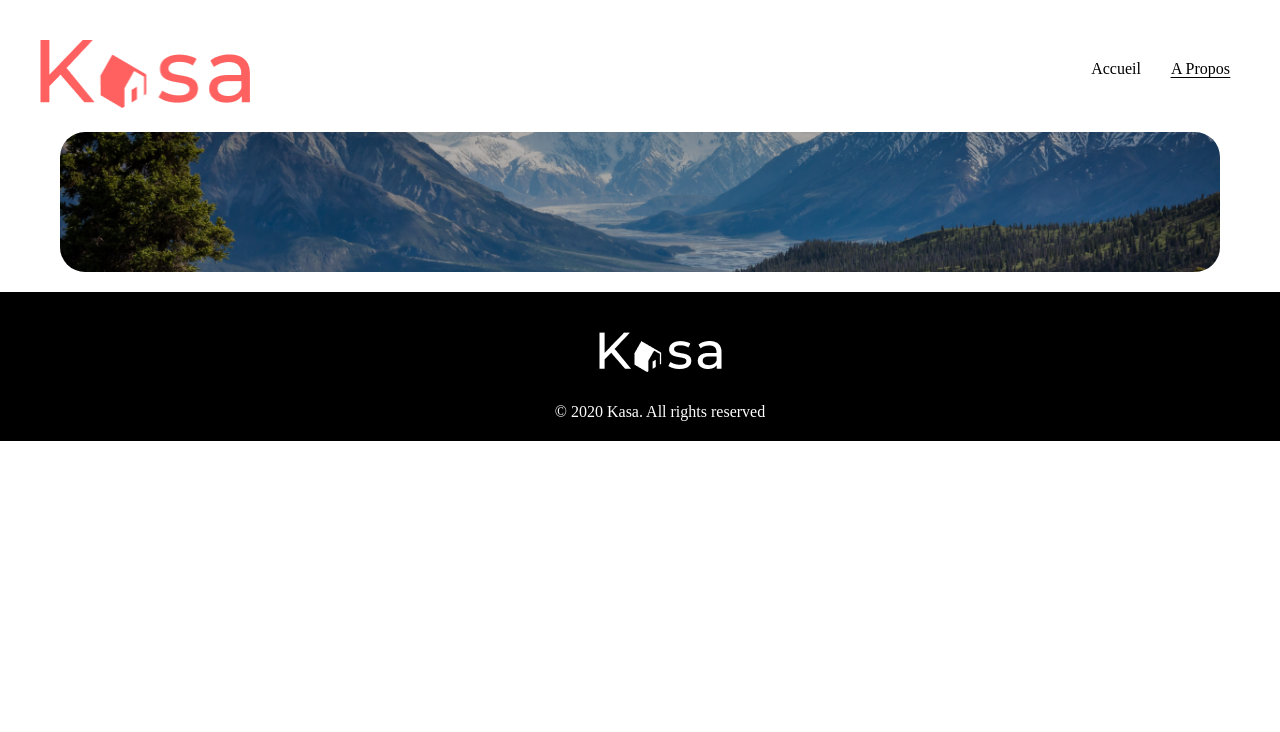
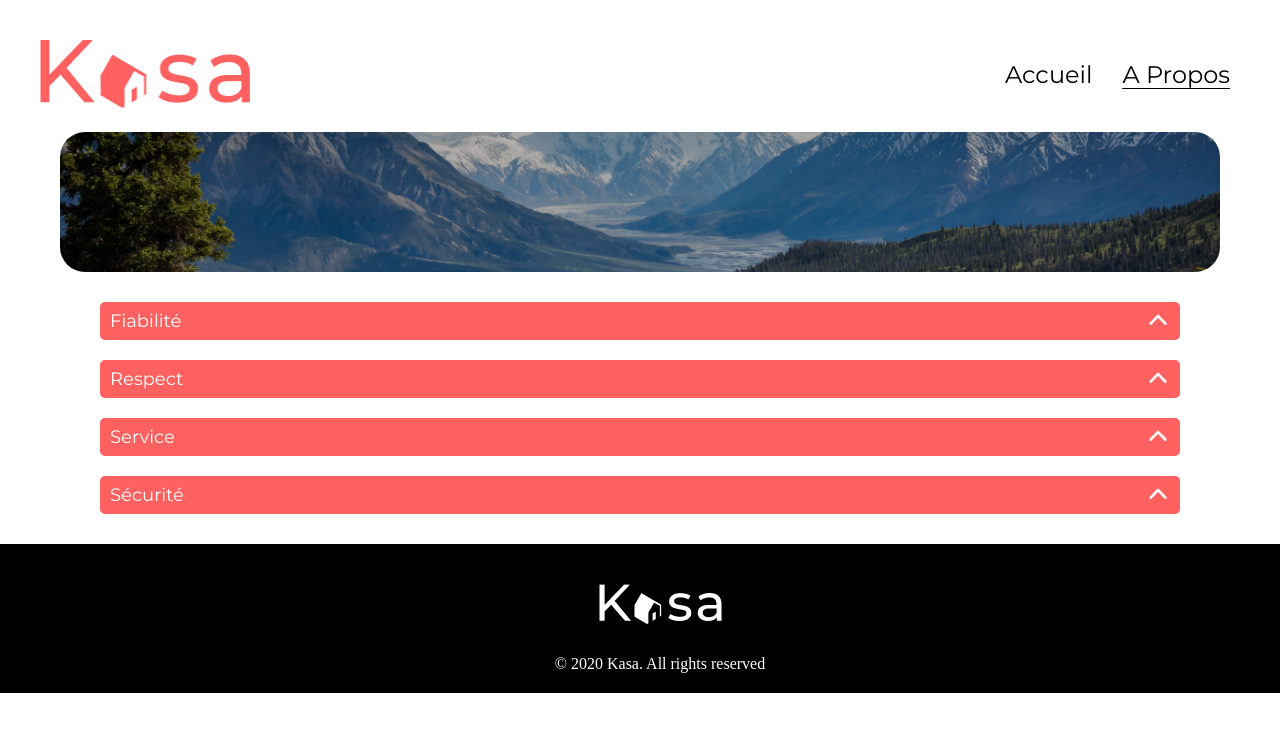
Before and after one commit to Jordan-celton/D-veloppement-du-Front-End-d-une-application-avec-React-et-React-Router, a React (Create React App) app: page /about in a window 1280 px wide. Shown: the top 732 px of the page. Built offline with nearby package versions, Linux system fonts and the light colour scheme.

Commit message:
finish style pages home/about and wip collapse

```diff
--- /dev/null
+++ b/src/components/Value.js
@@ -0,0 +1,51 @@
+import React, { useState } from "react";
+import arrowIcon from "../assets/icon/arrow.png";
+
+// je déclare mon composant Collapse avec en prop 'children'.
+const Collapse = ({ children }) => {
+  // je déclare isOpen avec une valeur initiale 'false' et setIsOpen une fonction pour mettre à jour la valeur isOpen.
+  const [isOpen, setIsOpen] = useState(false);
+  // toggleCollapse inverse l'état de 'isOpen lorsqu'il est appelé.
+  const toggleCollapse = () => {
+    // si 'isOpen' est false, il devient 'true' et vice-versa
+    setIsOpen(!isOpen);
+  };
+
+  return (
+    <div>
+      <img
+        className="arrow"
+        src={arrowIcon}
+        alt="flèche qui pointe vers le haut/bas"
+        // event au click, quand l'image est cliquée 'toggleCollapse' est appelé.
+        onClick={toggleCollapse}
+        style={{
+          transform: isOpen ? "rotate(180deg)" : "rotate(0deg)",
+        }}
+      />
+      {/* // si isOpen est true j'affiche le contenu enfant. */}
+      {isOpen && <div className="collapse-content">{children}</div>}
+    </div>
+  );
+};
+
+const Value = () => {
+  const values = ["Fiabilité", "Respect", "Service", "Sécurité"];
+
+  return (
+    <section>
+      <ul className="value-list">
+        {/* // je parcours chaque élément de mon tableau 'values' et donne un
+        élément de liste pour chaque valeur. */}
+        {values.map((value, index) => (
+          <li key={index} className="value-item">
+            <span className="value-text">{value}</span>
+            <Collapse></Collapse>
+          </li>
+        ))}
+      </ul>
+    </section>
+  );
+};
+
+export default Value;
--- a/src/pages/About.js
+++ b/src/pages/About.js
@@ -2,12 +2,14 @@ import React from "react";
 import Navigation from "../components/Navigation";
 import Footer from "../components/Footer";
 import BannerAbout from "../components/BannerAbout";
+import Value from "../components/Value";
 
 const About = () => {
   return (
     <div>
       <Navigation />
       <BannerAbout />
+      <Value />
       <Footer />
     </div>
   );
--- a/src/styles/components/Navigation.scss
+++ b/src/styles/components/Navigation.scss
@@ -10,6 +10,8 @@
     justify-content: flex-end;
     margin: 10px;
     gap: 30px;
+    font-family: $font-1;
+    font-size: 24px;
 
     a {
       height: fit-content;
--- /dev/null
+++ b/src/styles/components/value.scss
@@ -0,0 +1,28 @@
+.value-list {
+    list-style-type: none;
+    padding: 10px 60px;
+}
+
+.value-item {
+    background-color: $color-1;
+    margin-bottom: 20px;
+    padding: 5px 10px;
+    display: flex;
+    justify-content: space-between;
+    align-items: center;
+    border-radius: 5px;
+}
+
+.arrow {
+    margin-left: 10px;
+    width: 24px;
+    height: 24px;
+    cursor: pointer;
+}
+
+.value-text {
+    color: $color-2;
+    font-family: $font-1;
+    font-size: 18px;
+    line-height: 24px;
+}
--- a/src/styles/index.scss
+++ b/src/styles/index.scss
@@ -6,3 +6,4 @@
 @import "./components/footer.scss";
 
 @import "./components/bannerAbout.scss";
+@import "./components/value.scss";
```
Also changed, not shown: src/assets/icon/arrow.png (renamed from src/assets/icone/arrow_back_ios-24px 2.png).
